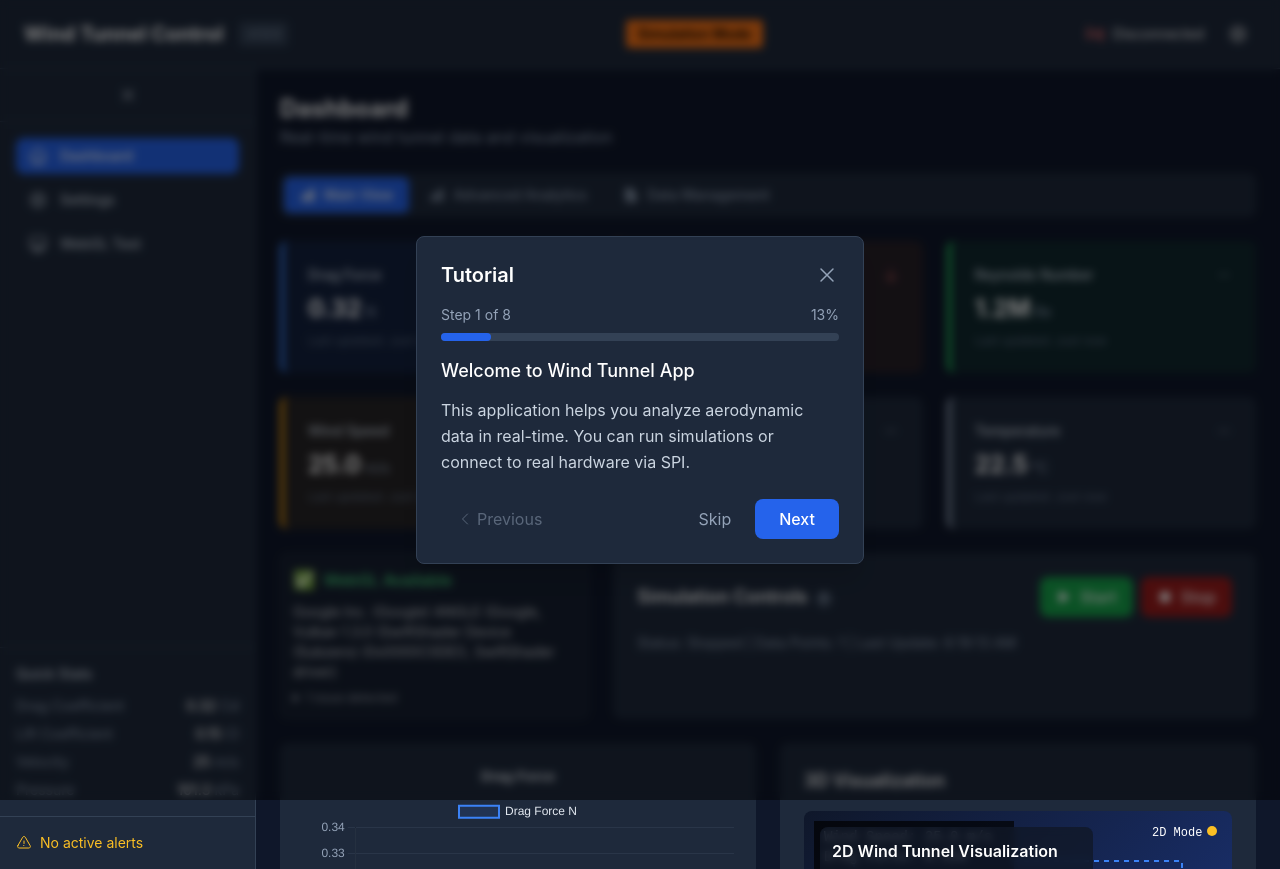
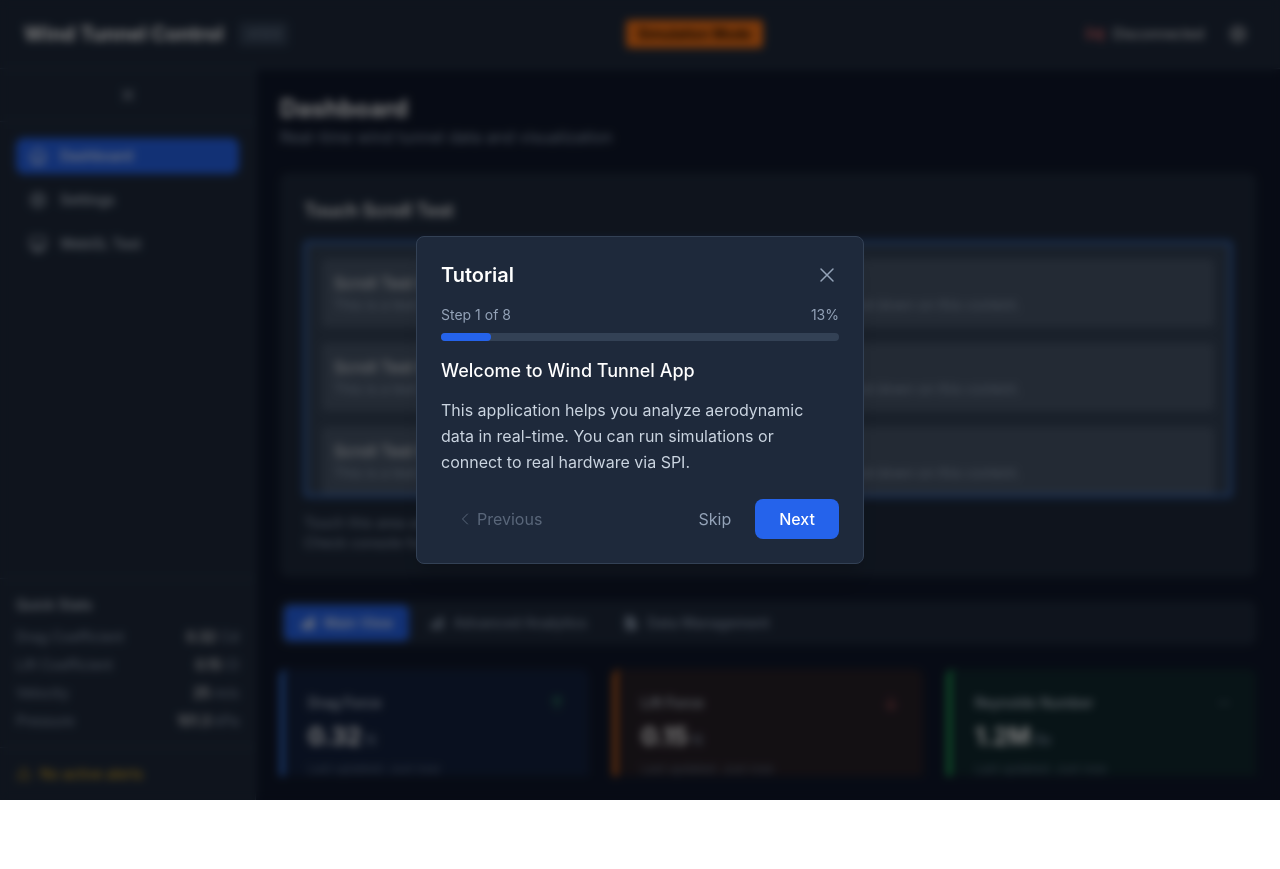
Before and after one commit to hadefuwa/wind-tunnel-electron-react, a React (Vite) app: page / in a window 1280 px wide. After the commit the page ends 800 px from the top, so only its background shows below. Built offline with nearby package versions, Linux system fonts and the light colour scheme.

Commit message:
Fix touchscreen scrolling issues - Add comprehensive touch support, debug tools, and improved CSS layout

```diff
--- a/src/renderer/App.tsx
+++ b/src/renderer/App.tsx
@@ -12,6 +12,22 @@ export default function App() {
   const [showTutorial, setShowTutorial] = useState(!hasSeenTutorial);
   const [sidebarCollapsed, setSidebarCollapsed] = useState(false);
 
+  // Debug touchscreen scrolling
+  useEffect(() => {
+    console.log('App mounted - checking touchscreen support');
+    console.log('Touch supported:', 'ontouchstart' in window);
+    console.log('Pointer events supported:', 'onpointerdown' in window);
+    console.log('User agent:', navigator.userAgent);
+
+    // Check if we're on a touch device
+    const isTouchDevice = 'ontouchstart' in window || navigator.maxTouchPoints > 0;
+    console.log('Is touch device:', isTouchDevice);
+
+    if (isTouchDevice) {
+      console.log('Touchscreen detected - enabling touch scrolling');
+    }
+  }, []);
+
   const handleTutorialComplete = () => {
     setShowTutorial(false);
     markTutorialComplete();
@@ -21,13 +37,28 @@ export default function App() {
     setSidebarCollapsed(!sidebarCollapsed);
   };
 
+  // Touch event handlers for debugging
+  const handleTouchStart = (e: React.TouchEvent) => {
+    console.log('Touch start detected on main content');
+    console.log('Touch points:', e.touches.length);
+  };
+
+  const handleTouchMove = (e: React.TouchEvent) => {
+    console.log('Touch move detected on main content');
+    console.log('Touch delta Y:', e.touches[0]?.clientY);
+  };
+
   return (
     <Router>
       <div className="min-h-screen bg-background-900 text-white flex flex-col">
         <Header />
         <div className="flex flex-1 overflow-hidden">
           <Sidebar collapsed={sidebarCollapsed} onToggle={toggleSidebar} />
-          <main className="flex-1 p-6 content-scrollable transition-all duration-300">
+          <main
+            className="flex-1 content-scrollable transition-all duration-300"
+            onTouchStart={handleTouchStart}
+            onTouchMove={handleTouchMove}
+          >
             <Routes>
               <Route path="/" element={<Dashboard />} />
               <Route path="/settings" element={<Settings />} />
--- a/src/renderer/components/Dashboard/Dashboard.tsx
+++ b/src/renderer/components/Dashboard/Dashboard.tsx
@@ -10,6 +10,7 @@ import { PlayIcon, StopIcon, ChartBarIcon, DocumentTextIcon } from '@heroicons/r
 import { DashboardSkeleton } from './LoadingSkeleton';
 import { InfoTooltip } from '../UI/Tooltip';
 import { WebGLStatusIndicator } from '../UI/WebGLStatusIndicator';
+import { TouchScrollTest } from '../UI/TouchScrollTest';
 
 export default function Dashboard() {
   const [activeTab, setActiveTab] = useState<'main' | 'analytics' | 'data'>('main');
@@ -43,6 +44,9 @@ export default function Dashboard() {
         <h1 className="text-2xl font-bold text-white">Dashboard</h1>
         <p className="text-background-400">Real-time wind tunnel data and visualization</p>
       </div>
+
+      {/* Touch Scroll Test */}
+      <TouchScrollTest />
 
       {/* Tab Navigation */}
       <div className="flex space-x-1 bg-background-800 rounded-lg p-1">
--- /dev/null
+++ b/src/renderer/components/UI/TouchScrollTest.tsx
@@ -0,0 +1,71 @@
+import React, { useEffect, useRef } from 'react';
+import { touchScrollDebug } from '../../utils/TouchScrollDebug';
+
+export const TouchScrollTest: React.FC = () => {
+  const scrollRef = useRef<HTMLDivElement>(null);
+
+  useEffect(() => {
+    console.log('TouchScrollTest mounted');
+    console.log('Scroll element:', scrollRef.current);
+
+    // Enable touch scroll debugging
+    touchScrollDebug.enable();
+
+    if (scrollRef.current) {
+      console.log('Scroll element scrollHeight:', scrollRef.current.scrollHeight);
+      console.log('Scroll element clientHeight:', scrollRef.current.clientHeight);
+      touchScrollDebug.checkScrollableElement(scrollRef.current);
+    }
+  }, []);
+
+  const handleTouchStart = (e: React.TouchEvent) => {
+    console.log('TouchScrollTest - Touch start');
+    console.log('Touch coordinates:', e.touches[0]?.clientX, e.touches[0]?.clientY);
+    touchScrollDebug.logTouchEvent(e.nativeEvent, 'start');
+  };
+
+  const handleTouchMove = (e: React.TouchEvent) => {
+    console.log('TouchScrollTest - Touch move');
+    console.log('Touch coordinates:', e.touches[0]?.clientX, e.touches[0]?.clientY);
+    touchScrollDebug.logTouchEvent(e.nativeEvent, 'move');
+  };
+
+  const handleScroll = (e: React.UIEvent) => {
+    console.log('TouchScrollTest - Scroll event');
+    console.log('Scroll top:', e.currentTarget.scrollTop);
+    touchScrollDebug.logScrollEvent(e.currentTarget as HTMLElement, 'scroll');
+  };
+
+  return (
+    <div className="bg-background-800 rounded-lg p-6 mb-6">
+      <h3 className="text-lg font-semibold mb-4">Touch Scroll Test</h3>
+      <div
+        ref={scrollRef}
+        className="h-64 overflow-y-auto bg-background-700 rounded p-4 touch-scroll-test"
+        onTouchStart={handleTouchStart}
+        onTouchMove={handleTouchMove}
+        onScroll={handleScroll}
+        style={{
+          touchAction: 'pan-y',
+          WebkitOverflowScrolling: 'touch'
+        }}
+      >
+        <div className="space-y-4">
+          {Array.from({ length: 20 }, (_, i) => (
+            <div key={i} className="bg-background-600 p-3 rounded">
+              <p className="text-white">Scroll Test Item {i + 1}</p>
+              <p className="text-background-400 text-sm">
+                This is a test item to verify touch scrolling is working properly.
+                Try swiping up and down on this content.
+              </p>
+            </div>
+          ))}
+        </div>
+      </div>
+      <div className="mt-4 text-sm text-background-400">
+        <p>Touch this area and swipe up/down to test scrolling</p>
+        <p>Check console for debug messages</p>
+      </div>
+    </div>
+  );
+};
--- a/src/renderer/index.css
+++ b/src/renderer/index.css
@@ -67,7 +67,9 @@ html, body, #root {
   touch-action: pan-y pan-x; /* Allow both vertical and horizontal scrolling */
   -webkit-tap-highlight-color: transparent; /* Remove tap highlight on mobile */
   -webkit-overflow-scrolling: touch; /* Smooth scrolling on iOS */
-  overflow: hidden; /* Prevent multiple scrollbars */
+  height: 100%;
+  margin: 0;
+  padding: 0;
 }
 
 /* Allow text selection where needed */
@@ -94,12 +96,13 @@ main {
   overflow-x: hidden;
   -webkit-overflow-scrolling: touch;
   touch-action: pan-y pan-x;
-  height: 100vh;
-  max-height: 100vh;
+  flex: 1;
+  height: calc(100vh - 64px); /* Subtract header height */
   -webkit-user-select: none;
   -moz-user-select: none;
   -ms-user-select: none;
   user-select: none;
+  padding: 1.5rem;
 }
 
 
@@ -128,6 +131,21 @@ main {
   .content-scrollable {
     touch-action: pan-y pan-x;
     -webkit-overflow-scrolling: touch;
+    overflow-y: auto;
+    overflow-x: hidden;
+  }
+
+  /* Ensure proper scrolling on touch devices */
+  body {
+    position: fixed;
+    width: 100%;
+    height: 100%;
+    overflow: hidden;
+  }
+
+  #root {
+    height: 100%;
+    overflow: hidden;
   }
 }
 
@@ -145,10 +163,103 @@ main {
   }
 }
 
+/* Comprehensive touch scrolling fixes */
+* {
+  box-sizing: border-box;
+}
+
+/* Ensure proper touch scrolling on all devices */
+html {
+  height: 100%;
+  overflow: hidden;
+  -webkit-text-size-adjust: 100%;
+  -ms-text-size-adjust: 100%;
+}
+
+body {
+  height: 100%;
+  margin: 0;
+  padding: 0;
+  overflow: hidden;
+  position: fixed;
+  width: 100%;
+  -webkit-font-smoothing: antialiased;
+  -moz-osx-font-smoothing: grayscale;
+}
+
+#root {
+  height: 100%;
+  overflow: hidden;
+  display: flex;
+  flex-direction: column;
+}
+
+/* Main app container */
+.min-h-screen {
+  height: 100vh;
+  overflow: hidden;
+  display: flex;
+  flex-direction: column;
+}
+
+/* Flex container for sidebar and main content */
+.flex.flex-1.overflow-hidden {
+  flex: 1;
+  overflow: hidden;
+  display: flex;
+  min-height: 0; /* Important for flex scrolling */
+}
+
+/* Main content area with proper scrolling */
+main.flex-1.content-scrollable {
+  flex: 1;
+  overflow-y: auto;
+  overflow-x: hidden;
+  -webkit-overflow-scrolling: touch;
+  touch-action: pan-y pan-x;
+  height: 100%;
+  min-height: 0; /* Important for flex scrolling */
+  padding: 1.5rem;
+  position: relative;
+}
+
+/* Content scrollable container */
+.content-scrollable {
+  height: 100%;
+  overflow-y: auto;
+  overflow-x: hidden;
+  -webkit-overflow-scrolling: touch;
+  touch-action: pan-y pan-x;
+  padding-bottom: 2rem;
+}
+
+/* Force hardware acceleration for smooth scrolling */
+.content-scrollable,
+main.flex-1.content-scrollable {
+  -webkit-transform: translateZ(0);
+  transform: translateZ(0);
+  -webkit-backface-visibility: hidden;
+  backface-visibility: hidden;
+}
+
 /* Touch scrolling for specific content areas only */
 .content-scrollable {
   touch-action: pan-y pan-x;
   -webkit-overflow-scrolling: touch;
   overflow-y: auto;
   overflow-x: hidden;
+  height: 100%;
+  padding-bottom: 2rem; /* Extra space for scrolling */
 }
+
+/* Touch scroll test specific styles */
+.touch-scroll-test {
+  touch-action: pan-y;
+  -webkit-overflow-scrolling: touch;
+  scroll-behavior: smooth;
+  border: 2px solid #3b82f6;
+}
+
+.touch-scroll-test:active {
+  border-color: #f97316;
+}
--- /dev/null
+++ b/src/renderer/utils/TouchScrollDebug.ts
@@ -0,0 +1,81 @@
+export class TouchScrollDebug {
+  private static instance: TouchScrollDebug;
+  private isEnabled = false;
+
+  static getInstance(): TouchScrollDebug {
+    if (!TouchScrollDebug.instance) {
+      TouchScrollDebug.instance = new TouchScrollDebug();
+    }
+    return TouchScrollDebug.instance;
+  }
+
+  enable() {
+    this.isEnabled = true;
+    console.log('TouchScrollDebug enabled');
+    this.logTouchCapabilities();
+  }
+
+  private logTouchCapabilities() {
+    console.log('=== Touch Capabilities ===');
+    console.log('ontouchstart:', 'ontouchstart' in window);
+    console.log('ontouchmove:', 'ontouchmove' in window);
+    console.log('ontouchend:', 'ontouchend' in window);
+    console.log('maxTouchPoints:', navigator.maxTouchPoints);
+    console.log('userAgent:', navigator.userAgent);
+    console.log('platform:', navigator.platform);
+    console.log('========================');
+  }
+
+  logTouchEvent(event: TouchEvent, eventType: string) {
+    if (!this.isEnabled) return;
+
+    console.log(`Touch ${eventType}:`, {
+      touches: event.touches.length,
+      changedTouches: event.changedTouches.length,
+      target: event.target,
+      currentTarget: event.currentTarget,
+      coordinates: event.touches[0] ? {
+        x: event.touches[0].clientX,
+        y: event.touches[0].clientY,
+        pageX: event.touches[0].pageX,
+        pageY: event.touches[0].pageY
+      } : null
+    });
+  }
+
+  logScrollEvent(element: HTMLElement, eventType: string) {
+    if (!this.isEnabled) return;
+
+    console.log(`Scroll ${eventType}:`, {
+      scrollTop: element.scrollTop,
+      scrollLeft: element.scrollLeft,
+      scrollHeight: element.scrollHeight,
+      clientHeight: element.clientHeight,
+      offsetHeight: element.offsetHeight
+    });
+  }
+
+  checkScrollableElement(element: HTMLElement): boolean {
+    const style = window.getComputedStyle(element);
+    const isScrollable = style.overflow === 'auto' ||
+                        style.overflow === 'scroll' ||
+                        style.overflowY === 'auto' ||
+                        style.overflowY === 'scroll';
+
+    if (this.isEnabled) {
+      console.log('Scrollable element check:', {
+        element: element,
+        overflow: style.overflow,
+        overflowY: style.overflowY,
+        isScrollable: isScrollable,
+        scrollHeight: element.scrollHeight,
+        clientHeight: element.clientHeight
+      });
+    }
+
+    return isScrollable;
+  }
+}
+
+// Global instance
+export const touchScrollDebug = TouchScrollDebug.getInstance();
```
